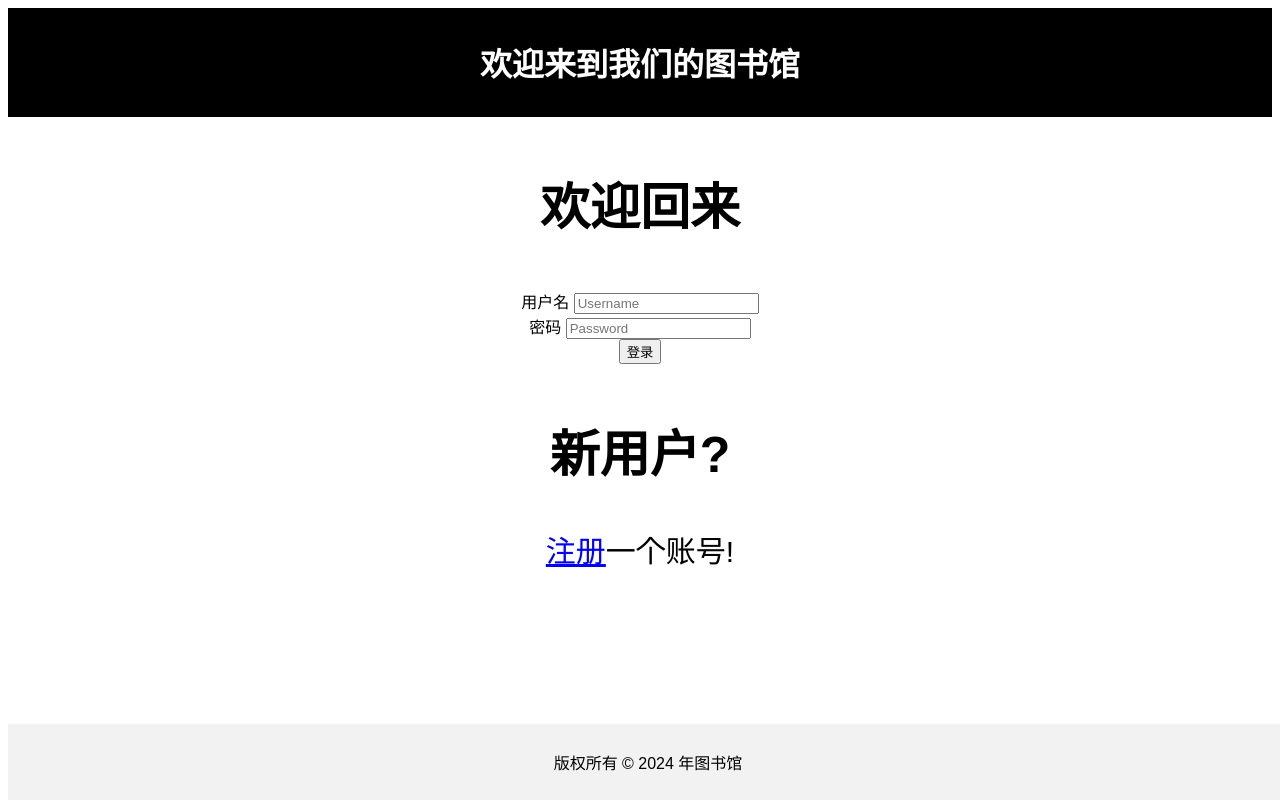
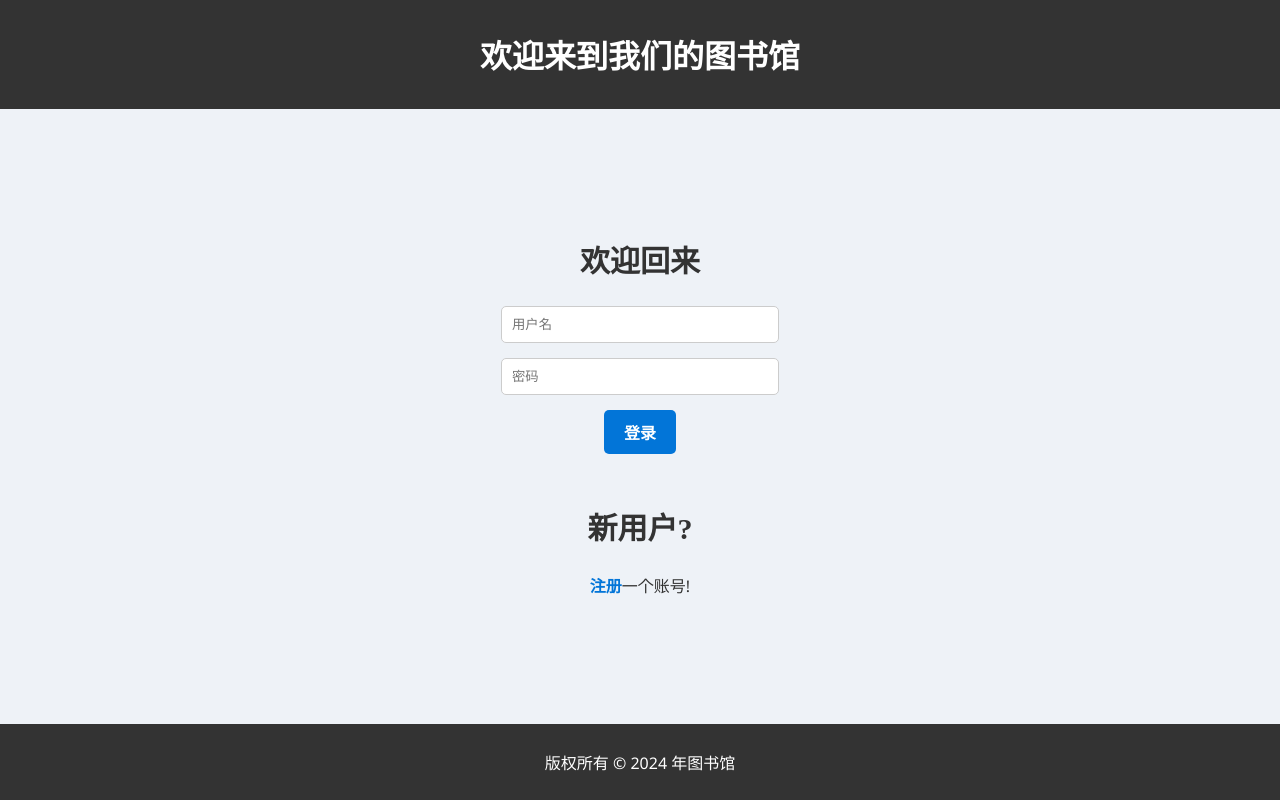
Before and after one commit to chunaizhanshimatian/sugar, a Flask app: page /login in a window 1280 px wide. Run offline with Flask 3, Linux system fonts and the light colour scheme; some libraries are stand-ins or nearby versions.

Commit message:
二次美化

```diff
--- a/static/css/login.css
+++ b/static/css/login.css
@@ -1,41 +1,119 @@
 body {
-    font-family: Arial, sans-serif;
+    font-family: 'Segoe UI', Tahoma, Geneva, Verdana, sans-serif;
+    background-color: #eef2f7;
+    color: #333;
+    margin: 0;
+    padding: 0;
+    display: flex;
+    justify-content: center;
+    align-items: center;
+    height: 100vh;
 }
 
 header {
-    background-color: #000000;
-    padding: 10px 0;
+    background-color: #333;
+    color: #fff;
+    padding: 10px 20px;
+    width: 100%;
     text-align: center;
-    color: #ffffff;
+    position: fixed;
+    top: 0;
 }
 
-h2,p,form{
+h2, p, form {
     text-align: center;
 }
 
-h2{
-    margin-top: 50px;
-    font-size: 50px;
+h2 {
+    margin-top: 50px; /* Adjusted for fixed header */
+    font-size: 30px;
+    font-family: '华文仿宋';
+    font-weight: 900;
 }
 
-form{
-    margin-top: 50px;
+form {
+    margin-top: 20px;
+    width: 300px;
 }
 
-.reg{
+.reg {
     margin-top: 20px;
-    font-size: 30px;
+    font-size: 16px;
 }
 
-a{
-    color: blue;
+a {
+    color: #0275d8;
+    text-decoration: none;
+    font-weight: bold;
+}
+
+a:hover {
+    text-decoration: underline;
 }
 
 footer {
-    background-color: #f2f2f2;
+    background-color: #333;
+    color: #fff;
+    padding: 10px 20px;
     text-align: center;
-    padding: 10px 0;
-    position: absolute;
+    width: 100%;
+    position: fixed;
     bottom: 0;
-    width: 100%;
 }
+
+.submit {
+    padding: 10px 20px;
+    background-color: #0275d8;
+    color: white;
+    border: none;
+    border-radius: 5px;
+    cursor: pointer;
+    transition: background-color 0.3s;
+}
+
+.submit:hover {
+    background-color: #025aa5;
+}
+
+/* 输入框美化 */
+input[type="text"],
+input[type="password"] {
+    padding: 10px;
+    border: 1px solid #ccc;
+    border-radius: 5px;
+    margin-bottom: 10px;
+    width: calc(100% - 22px); /* 减去padding和border的宽度 */
+    transition: border-color 0.3s;
+    box-sizing: border-box; /* 确保宽度计算包括内边距和边框 */
+}
+
+input[type="text"]:focus,
+input[type="password"]:focus {
+    border-color: #0275d8;
+    outline: none; /* 去除焦点时的默认外框 */
+}
+
+/* 按钮美化 */
+.submit {
+    padding: 10px 20px;
+    background-color: #0275d8;
+    color: white;
+    border: none;
+    border-radius: 5px;
+    cursor: pointer;
+    font-size: 16px;
+    font-weight: bold;
+    transition: background-color 0.3s, transform 0.3s; /* 添加transform过渡 */
+}
+
+.submit:hover {
+    background-color: #025aa5;
+    transform: scale(1.05); /* 轻微放大按钮，增加视觉反馈 */
+}
+
+/* 表单标签美化 */
+label {
+    display: block;
+    margin-bottom: 5px;
+    font-weight: bold;
+}
--- a/templates/login.html
+++ b/templates/login.html
@@ -13,17 +13,15 @@
             <div class="form sign-in">
                 <h2 class="welcome">欢迎回来</h2>
                 <div>
-                <form action="/login" method="post">
+                    <form action="/login" method="post" class="form">
                         <label>
-                        <span>用户名</span>
-                        <input type="text" name="username" placeholder="Username" required/>
+
+                            <input type="text" name="username" placeholder="用户名" required/>
                         </label>
-                    <br>
                         <label>
-                        <span>密码</span>
-                        <input type="password" name="password" placeholder="Password" required/>
+
+                            <input type="password" name="password" placeholder="密码" required/>
                         </label>
-                    <br>
                         <button type="submit" class="submit">登录</button>
                     </form>
                 </div>
```
Also changed, not shown: static/css/admin_books.css (+136 -61 lines), static/css/register.css (+65 -18 lines), templates/admin_books.html (+6 -6 lines), templates/register.html (+4 -3 lines). Lines whose indentation alone changed are shown as unchanged.
